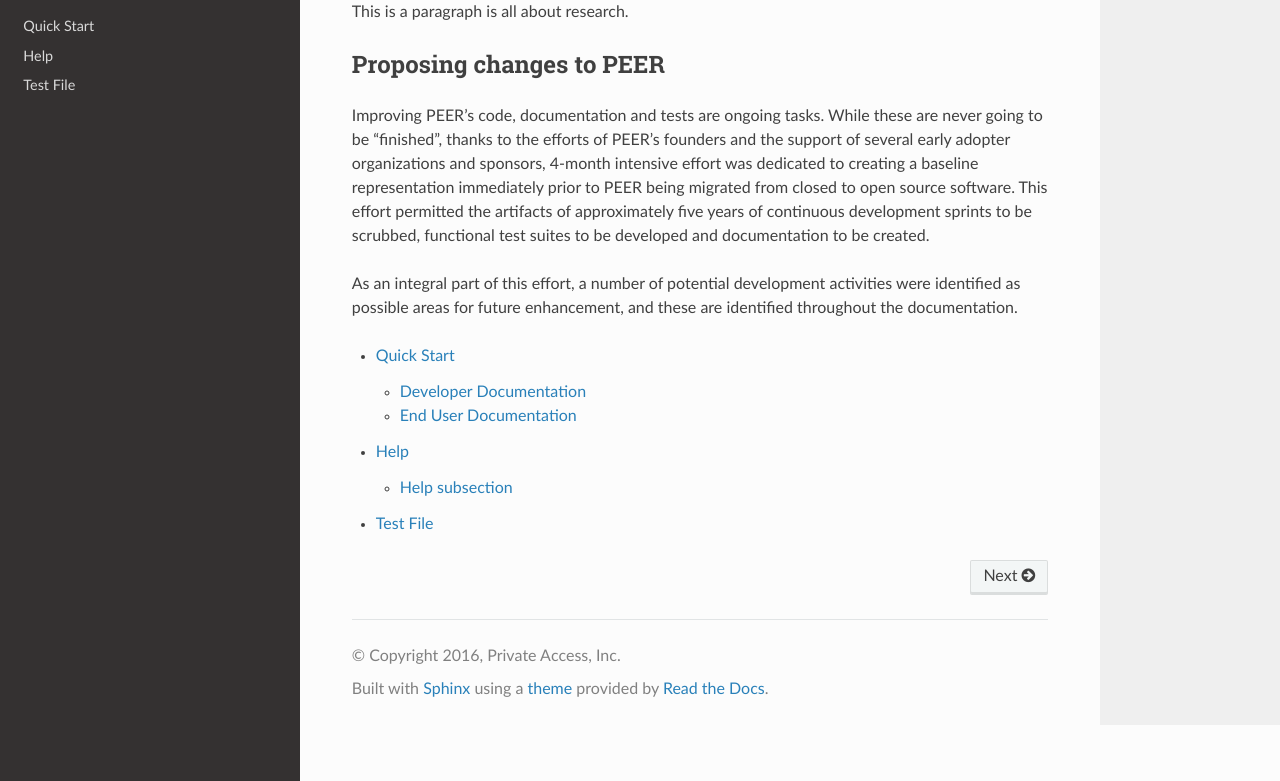
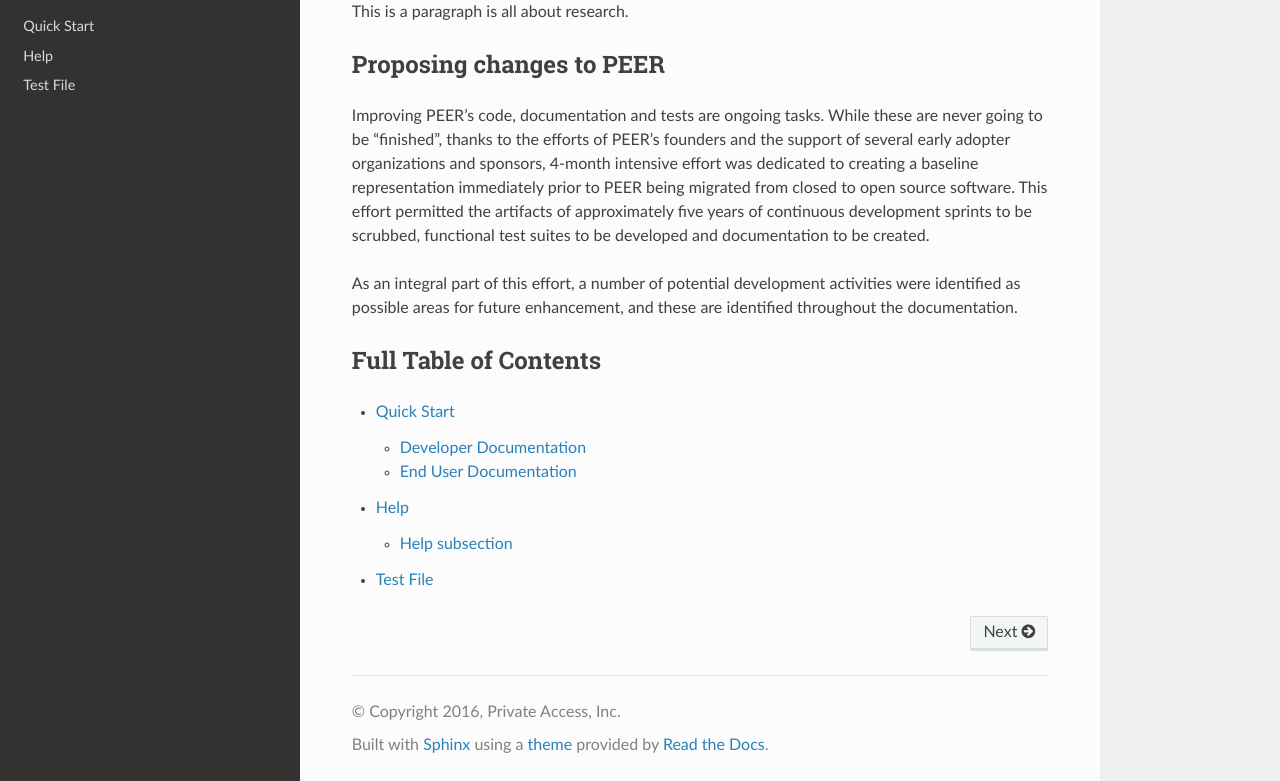
Before and after one commit to williamhoos/testrepo, a Sphinx documentation site: the page built from docs/source/index.rst, in a window 1280 px wide and 900 px high, scrolled down 1950 px, cut to the strip 119-900 px from the top of the window. Built offline with Sphinx 7.4.7 and the Read the Docs theme 2.0.0, drawn with Linux system fonts in a browser that asks for light colours; pages that are not in the unit, such as notebooks, are missing from menus; part of the change alters nothing that is shown.

```diff
--- a/docs/source/index.rst
+++ b/docs/source/index.rst
@@ -60,11 +60,8 @@ Improving PEER's code, documentation and tests are ongoing tasks.  While these a
 As an integral part of this effort, a number of potential development activities were identified as possible areas for future enhancement, and these are identified throughout the documentation.
 
 
- .. _contents:
-
 Full Table of Contents
-----------------------
-
+~~~~~~~~~~~~~~~~~~~~~~
 
 Contents
 ^^^^^^^^
```
